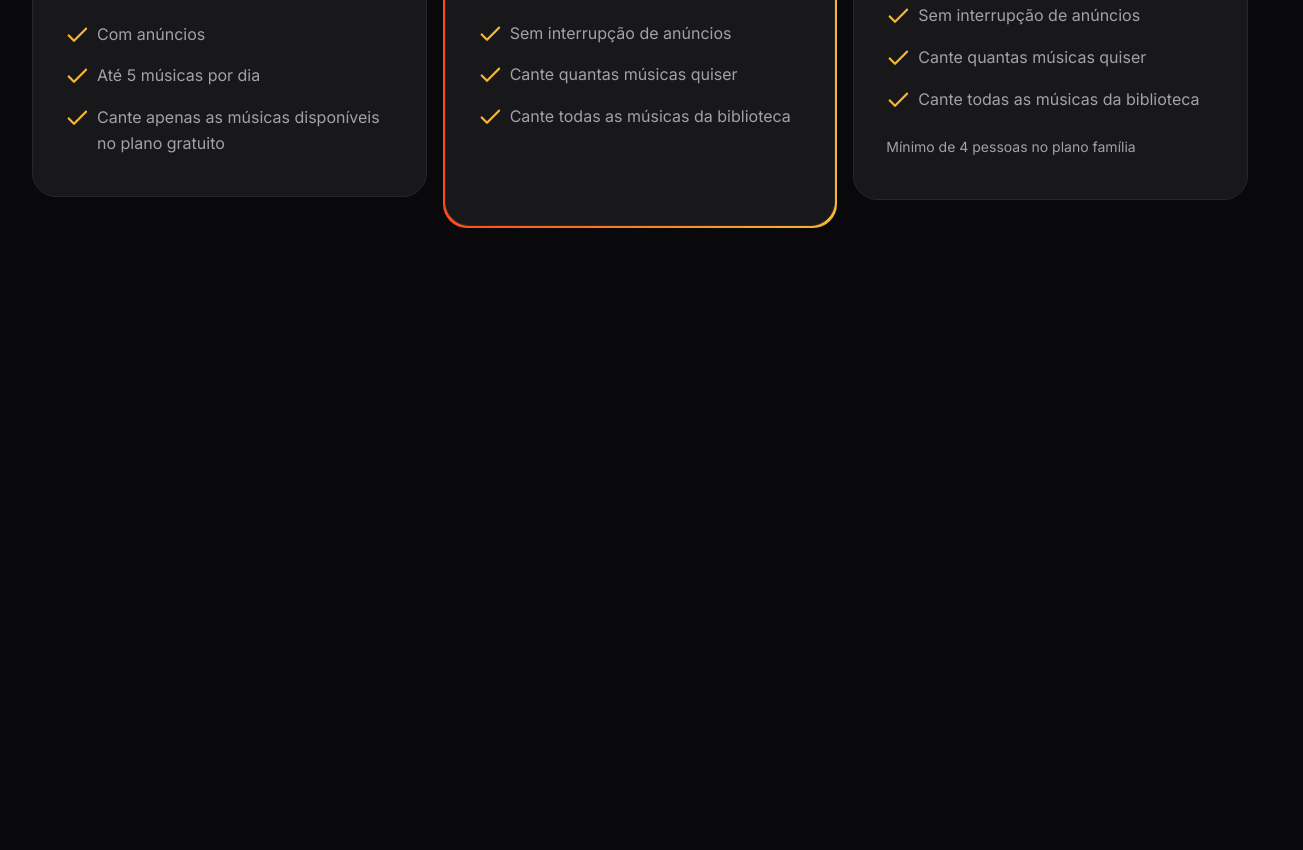
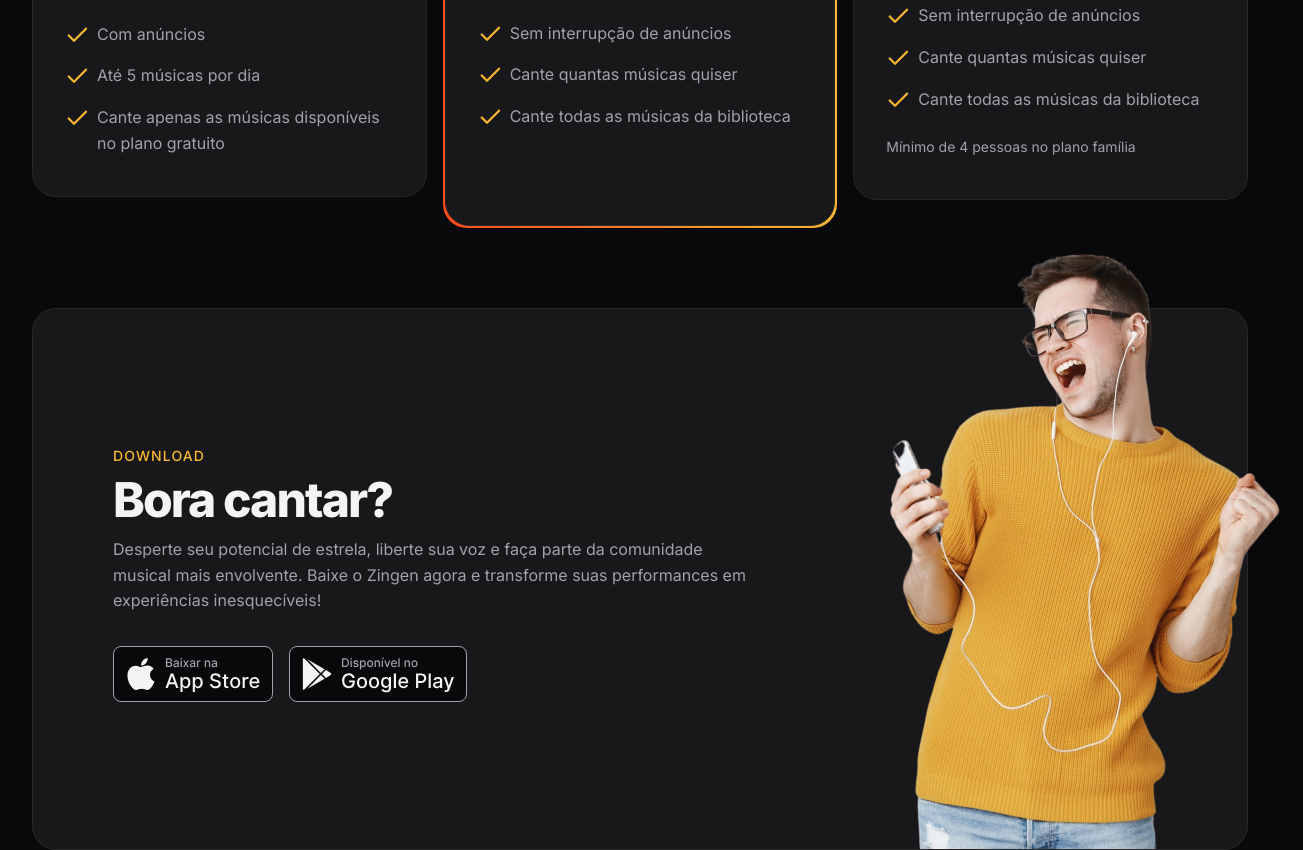
Before and after one commit to FernandaCAmaral/zingen-project, a plain HTML site: page index.html in a window 1280 px wide. Shown: the part 3247-4097 px from the top of the page, 1303 px wide, since content can reach past the window. Before the commit the page ends 3555 px from the top, so only its background shows below. Drawn offline with Linux system fonts and the light colour scheme.

Commit message:
section download

```diff
--- a/index.html
+++ b/index.html
@@ -185,5 +185,30 @@
     </div>
   </section>
 
+  <section id="download">
+    <div class="container py-px">
+
+      <div class="card px-lg even-columns items-center">
+
+        <div>
+
+          <header>
+            <strong>download</strong>
+            <h2>Bora cantar?</h2>
+          </header>
+          <p>Desperte seu potencial de estrela, liberte sua voz e faça parte da comunidade musical mais envolvente. Baixe o Zingen agora e transforme suas performances em experiências inesquecíveis!</p>
+          <div class="buttons flex gap-1">
+            <a href="#"> <img src="assets/icons/Appstore-button.svg" alt="Baixar pela Apple Store"></a>
+            <a href="#"> <img src="assets/icons/PlayStore-button.svg" alt="Baixar pela Play Store"></a>
+          </div>
+
+        </div>
+        <img src="assets/rapaz-ouvindo-musica.png" alt="">
+
+      </div>
+
+    </div>
+  </section>
+
 </body>
 </html>
--- /dev/null
+++ b/styles/download.css
@@ -0,0 +1,34 @@
+#download {
+  .card {
+    position: relative;
+    padding: 3rem 1.5rem 15rem;
+
+    & > img {
+      width: 14.5rem;
+      position: absolute;
+      bottom: 0;
+      right: -3.5rem;
+    }
+  }
+
+  .buttons {
+    flex-wrap: wrap;
+    margin-top: 2rem;
+  }
+}
+
+@media (width >= 80em) {
+  #download {
+    .card {
+      padding: 8.75rem 5rem;
+
+      & > div:nth-child(1) {
+        max-width: 40rem;
+      }
+
+      & > img {
+        width: 29.125rem;
+      }
+    }
+  }
+}
--- a/styles/global.css
+++ b/styles/global.css
@@ -44,6 +44,9 @@ html {
   font-size: var(--fs-base);
   line-height: 1.6;
   color: var(--text-color-primary);
+
+  overflow-x: hidden;
+  scroll-behavior: smooth;
 }
 
 body {
--- a/styles/index.css
+++ b/styles/index.css
@@ -9,3 +9,4 @@
 @import url(cards.css);
 @import url(features.css) (width >= 80em);
 @import url(pricing.css);
+@import url(download.css);
```
